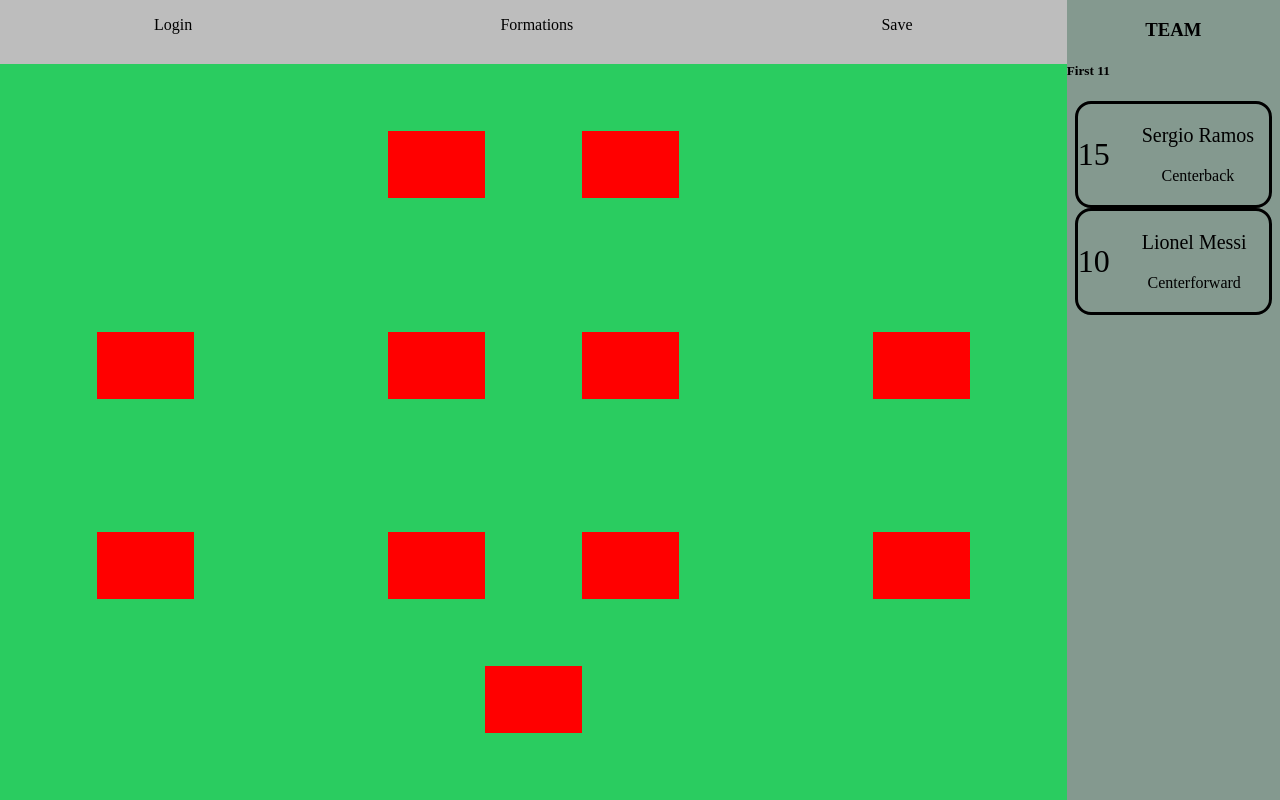
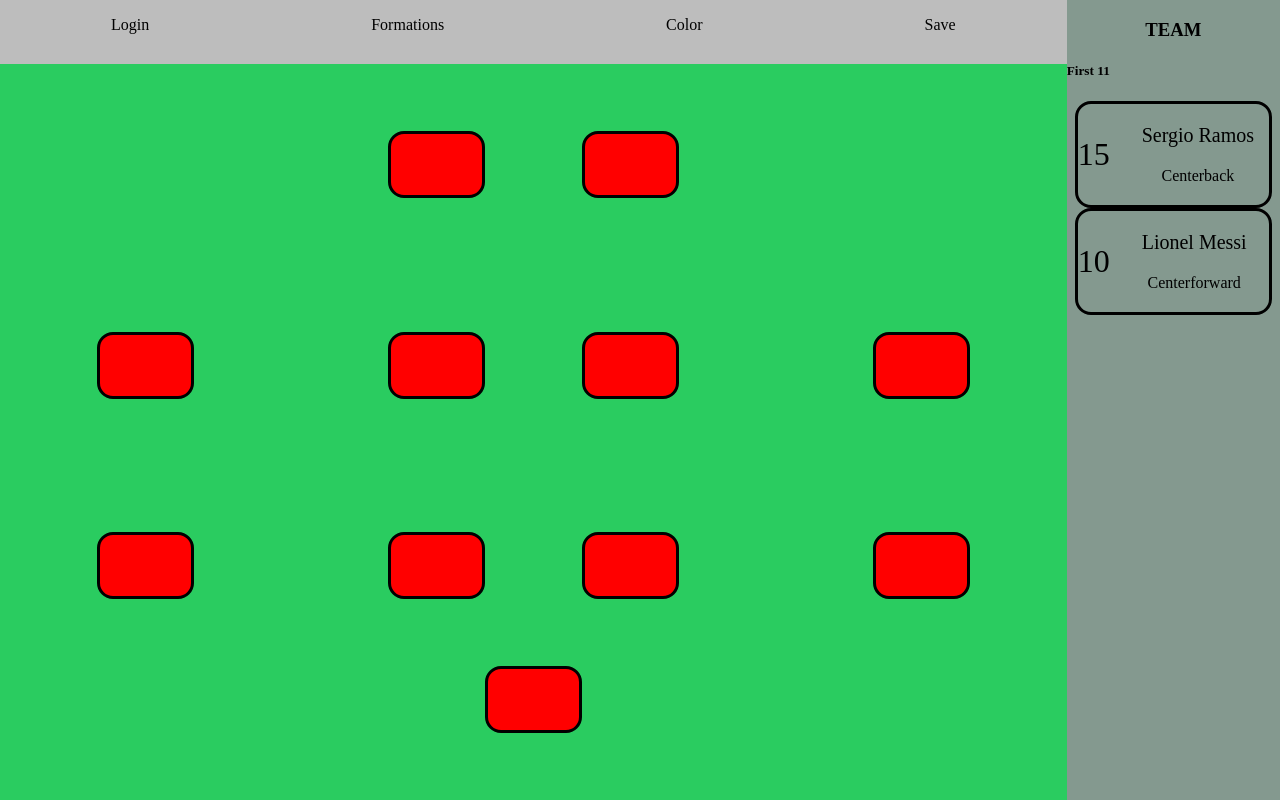
Before and after one commit to gregbabbert/lineup, a React app: page / in a window 1280 px wide. Built offline with nearby package versions, Linux system fonts and the light colour scheme.

Commit message:
work on styling

```diff
--- a/app/components/Navbar.js
+++ b/app/components/Navbar.js
@@ -5,6 +5,9 @@ const Navbar = () => {
     <div className="navbar" >
         <p>Login</p>
         <p>Formations</p>
+        <div>
+        <p>Color</p>
+        </div>
         <p>Save</p>
     </div>
   )
--- a/public/style.css
+++ b/public/style.css
@@ -40,6 +40,8 @@ body {
 
 .goalie, .player1, .player2, .player3, .player4, .player5, .player6, .player7, .player8, .player9, .player10 {
     background-color: red;
+    border: solid black;
+    border-radius: 1em;
 }
 
 .player1 {
```
Also changed, not shown: public/bundle.js, 1 other file (tests, documents, lock files or other folders).
